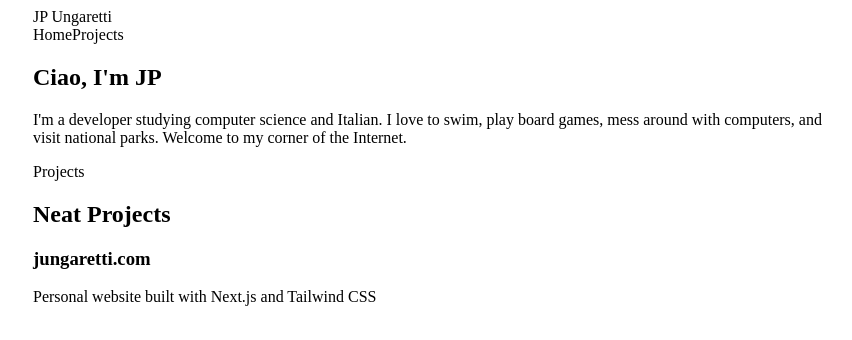
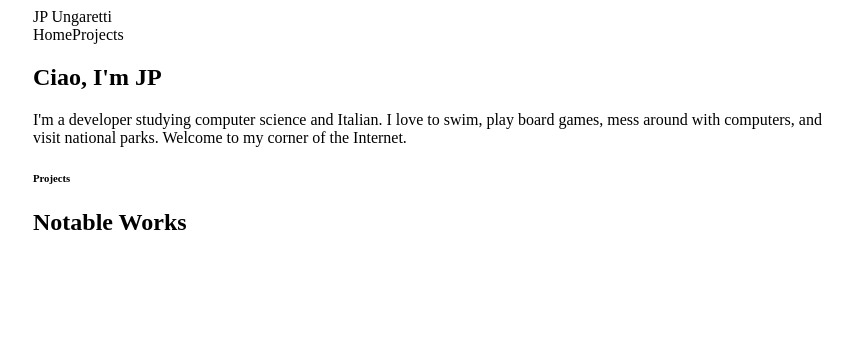
Before and after one commit to sbeczkiewicz/jungaretti.com, a Next.js app: page / in a window 1280 px wide. Shown: the top 340 px of the page, without its empty margins (207-1059 px from the left). Built offline with nearby package versions, Linux system fonts and the light colour scheme.

Commit message:
Create DetailHeader compnent

```diff
--- /dev/null
+++ b/src/components/DetailHeader.js
@@ -0,0 +1,8 @@
+export default function DetailHeader({ title, subtitle }) {
+  return (
+    <div>
+      <h6 className="text-sm font-bold opacity-80 uppercase">{subtitle}</h6>
+      <h2 className="text-2xl sm:text-4xl font-bold mt-2">{title}</h2>
+    </div>
+  );
+}
--- a/src/components/Project.js
+++ /dev/null
@@ -1,8 +0,0 @@
-export default function Project({ title, description }) {
-  return (
-    <div>
-      <h3>{title}</h3>
-      <p>{description}</p>
-    </div>
-  );
-}
--- a/src/components/Section.js
+++ /dev/null
@@ -1,9 +0,0 @@
-export default function Section({ title, subtitle, className, children }) {
-  return (
-    <section className={className}>
-      <span className="text-sm font-bold opacity-60 uppercase">{subtitle}</span>
-      <h2 className="text-2xl sm:text-3xl font-bold">{title}</h2>
-      <div>{children}</div>
-    </section>
-  );
-}
--- a/src/pages/index.js
+++ b/src/pages/index.js
@@ -1,7 +1,6 @@
 import Head from "next/head";
 import Header from "../components/Header";
-import Section from "../components/Section";
-import Project from "../components/Project";
+import DetailHeader from "../components/DetailHeader";
 
 export default function Home() {
   return (
@@ -34,14 +33,9 @@ export default function Home() {
             </p>
           </div>
         </section>
-        <div className="container">
-          <Section title="Neat Projects" subtitle="Projects" className="mt-6">
-            <Project
-              title="jungaretti.com"
-              description="Personal website built with Next.js and Tailwind CSS"
-            />
-          </Section>
-        </div>
+        <section className="container my-6">
+          <DetailHeader title="Notable Works" subtitle="Projects" />
+        </section>
       </main>
     </div>
   );
```
